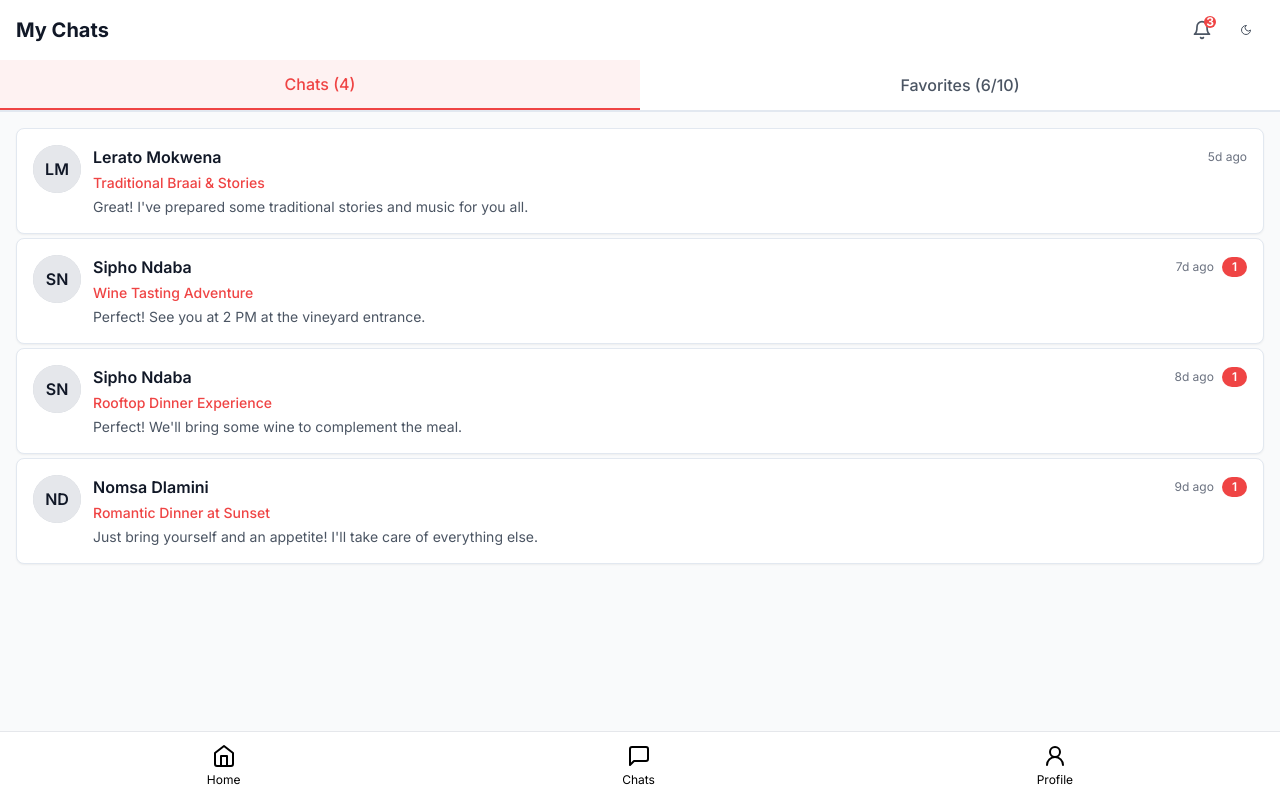
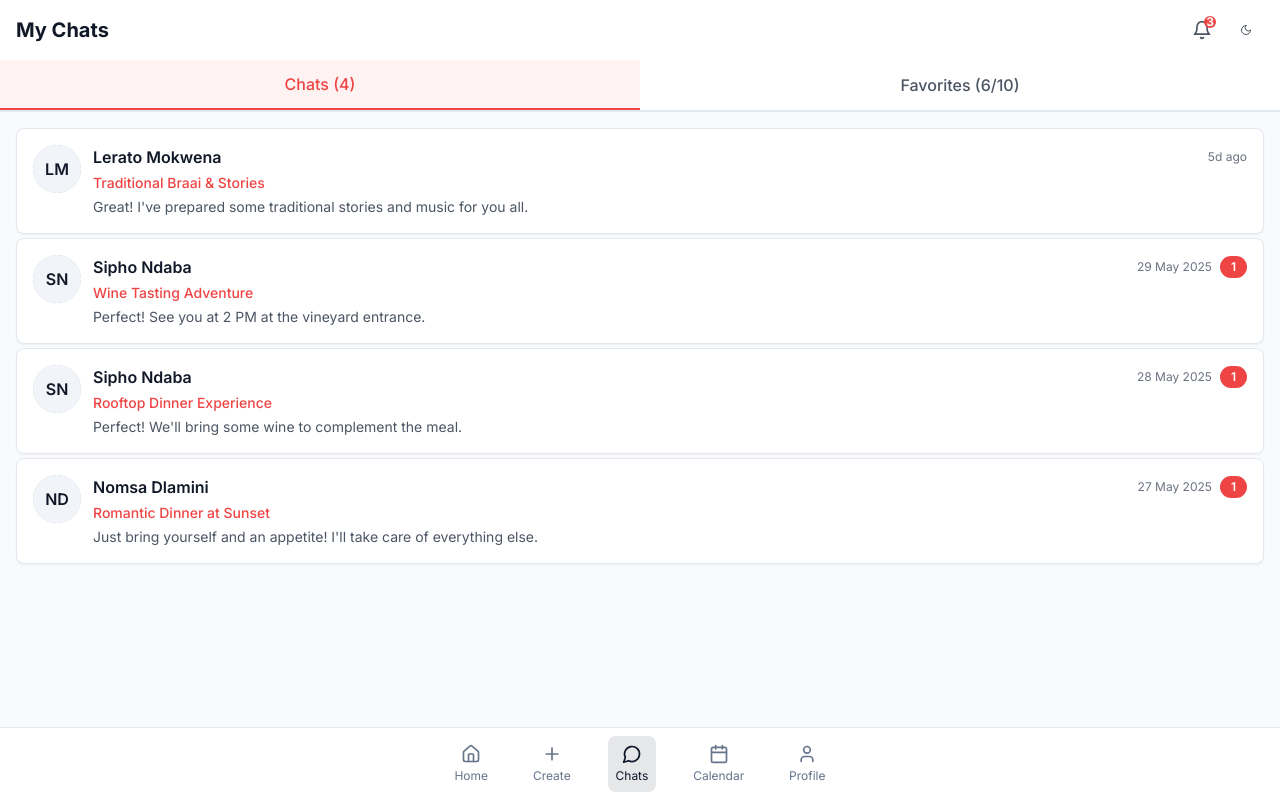
Before and after one commit to dumichanda/LoveOffer, a Next.js app: page /chats in a window 1280 px wide. Built offline with nearby package versions, Linux system fonts and the light colour scheme.

Commit message:
feat: add missing UI components and resolve module errors
Implement core UI components and update dependencies for full functionality.

Co-authored-by: null <33031037+dumichanda@users.noreply.github.com>

```diff
--- a/app/globals.css
+++ b/app/globals.css
@@ -24,11 +24,6 @@
     --input: 214.3 31.8% 91.4%;
     --ring: 222.2 84% 4.9%;
     --radius: 0.5rem;
-    --chart-1: 12 76% 61%;
-    --chart-2: 173 58% 39%;
-    --chart-3: 197 37% 24%;
-    --chart-4: 43 74% 66%;
-    --chart-5: 27 87% 67%;
   }
 
   .dark {
--- a/app/page.tsx
+++ b/app/page.tsx
@@ -1,6 +1,11 @@
 "use client"
 
 import { useState } from "react"
+import { Card, CardContent, CardHeader, CardTitle } from "@/components/ui/card"
+import { Button } from "@/components/ui/button"
+import { Badge } from "@/components/ui/badge"
+import { Avatar, AvatarFallback, AvatarImage } from "@/components/ui/avatar"
+import { BottomNav } from "@/components/bottom-nav"
 
 export default function HomePage() {
   const [showWelcome, setShowWelcome] = useState(true)
@@ -8,12 +13,14 @@ export default function HomePage() {
   if (showWelcome) {
     return (
       <div className="min-h-screen flex items-center justify-center bg-gradient-to-br from-pink-50 to-purple-50 p-4">
-        <div className="w-full max-w-md p-6 bg-white rounded-lg shadow-lg">
-          <div className="text-center space-y-6">
-            <h1 className="text-3xl font-bold bg-gradient-to-r from-pink-500 to-purple-600 bg-clip-text text-transparent">
+        <Card className="w-full max-w-md">
+          <CardHeader>
+            <CardTitle className="text-center text-3xl bg-gradient-to-r from-pink-500 to-purple-600 bg-clip-text text-transparent">
               DateCraft
-            </h1>
-            <p className="text-lg text-gray-600">Discover unique dating experiences in South Africa</p>
+            </CardTitle>
+          </CardHeader>
+          <CardContent className="space-y-6">
+            <p className="text-lg text-gray-600 text-center">Discover unique dating experiences in South Africa</p>
 
             <div className="grid grid-cols-2 gap-4 text-center">
               <div className="space-y-2">
@@ -27,35 +34,33 @@ export default function HomePage() {
             </div>
 
             <div className="space-y-3">
-              <button
-                onClick={() => setShowWelcome(false)}
-                className="w-full bg-blue-600 text-white py-3 px-4 rounded-md hover:bg-blue-700 transition-colors"
-              >
+              <Button onClick={() => setShowWelcome(false)} className="w-full">
                 Get Started
-              </button>
-              <button className="w-full border border-gray-300 bg-transparent py-3 px-4 rounded-md hover:bg-gray-100 transition-colors">
+              </Button>
+              <Button variant="outline" className="w-full">
                 Learn More
-              </button>
+              </Button>
             </div>
-          </div>
-        </div>
+          </CardContent>
+        </Card>
       </div>
     )
   }
 
   return (
-    <div className="min-h-screen bg-gray-50">
+    <div className="min-h-screen bg-gray-50 pb-20">
       {/* Header */}
       <div className="bg-white border-b border-gray-200 px-4 py-3 flex items-center justify-between">
         <h1 className="text-xl font-bold">DateCraft</h1>
-        <div className="w-8 h-8 bg-gray-200 rounded-full flex items-center justify-center">
-          <span className="text-sm font-medium">U</span>
-        </div>
+        <Avatar className="w-8 h-8">
+          <AvatarImage src="/placeholder-avatar.jpg" alt="User" />
+          <AvatarFallback>U</AvatarFallback>
+        </Avatar>
       </div>
 
       {/* Main Content */}
       <div className="p-3">
-        <div className="bg-white rounded-lg shadow-sm overflow-hidden w-full cursor-pointer">
+        <Card className="relative overflow-hidden w-full cursor-pointer">
           <div className="h-[400px] bg-gradient-to-br from-blue-400 to-purple-500 relative">
             <div className="absolute inset-0 bg-gradient-to-t from-black/60 to-transparent" />
 
@@ -70,9 +75,9 @@ export default function HomePage() {
               </div>
 
               <div className="flex items-center gap-2 mb-3">
-                <div className="w-8 h-8 bg-white/20 rounded-full flex items-center justify-center">
-                  <span className="text-sm font-medium">H</span>
-                </div>
+                <Avatar className="w-8 h-8">
+                  <AvatarFallback>H</AvatarFallback>
+                </Avatar>
                 <span className="text-base">by John Host</span>
               </div>
 
@@ -86,78 +91,32 @@ export default function HomePage() {
 
               {/* Tags */}
               <div className="flex flex-wrap gap-1">
-                <span className="bg-white/20 text-white text-xs px-2 py-1 rounded-full">Coffee</span>
-                <span className="bg-white/20 text-white text-xs px-2 py-1 rounded-full">Casual</span>
-                <span className="bg-white/20 text-white text-xs px-2 py-1 rounded-full">Outdoor</span>
+                <Badge variant="secondary" className="bg-white/20 text-white border-white/20">
+                  Coffee
+                </Badge>
+                <Badge variant="secondary" className="bg-white/20 text-white border-white/20">
+                  Casual
+                </Badge>
+                <Badge variant="secondary" className="bg-white/20 text-white border-white/20">
+                  Outdoor
+                </Badge>
               </div>
             </div>
           </div>
 
           {/* Action Buttons */}
-          <div className="p-6 flex justify-center gap-8 bg-white">
-            <button className="w-16 h-16 rounded-full border-2 border-gray-300 flex items-center justify-center text-2xl hover:bg-gray-50 transition-colors">
+          <CardContent className="flex justify-center gap-8 bg-white">
+            <Button variant="outline" size="icon" className="w-16 h-16 rounded-full border-2">
               ✕
-            </button>
-            <button className="w-16 h-16 rounded-full bg-red-500 text-white flex items-center justify-center text-2xl hover:bg-red-600 transition-colors">
+            </Button>
+            <Button size="icon" className="w-16 h-16 rounded-full bg-red-500 hover:bg-red-600">
               ❤️
-            </button>
-          </div>
-        </div>
+            </Button>
+          </CardContent>
+        </Card>
       </div>
 
-      {/* Bottom Navigation */}
-      <div className="fixed bottom-0 left-0 right-0 bg-white border-t border-gray-200 py-3 px-4 flex justify-around">
-        <div className="flex flex-col items-center">
-          <svg
-            xmlns="http://www.w3.org/2000/svg"
-            width="24"
-            height="24"
-            viewBox="0 0 24 24"
-            fill="none"
-            stroke="currentColor"
-            strokeWidth="2"
-            strokeLinecap="round"
-            strokeLinejoin="round"
-          >
-            <path d="m3 9 9-7 9 7v11a2 2 0 0 1-2 2H5a2 2 0 0 1-2-2z"></path>
-            <polyline points="9 22 9 12 15 12 15 22"></polyline>
-          </svg>
-          <span className="text-xs mt-1">Home</span>
-        </div>
-        <div className="flex flex-col items-center">
-          <svg
-            xmlns="http://www.w3.org/2000/svg"
-            width="24"
-            height="24"
-            viewBox="0 0 24 24"
-            fill="none"
-            stroke="currentColor"
-            strokeWidth="2"
-            strokeLinecap="round"
-            strokeLinejoin="round"
-          >
-            <path d="M21 15a2 2 0 0 1-2 2H7l-4 4V5a2 2 0 0 1 2-2h14a2 2 0 0 1 2 2z"></path>
-          </svg>
-          <span className="text-xs mt-1">Chats</span>
-        </div>
-        <div className="flex flex-col items-center">
-          <svg
-            xmlns="http://www.w3.org/2000/svg"
-            width="24"
-            height="24"
-            viewBox="0 0 24 24"
-            fill="none"
-            stroke="currentColor"
-            strokeWidth="2"
-            strokeLinecap="round"
-            strokeLinejoin="round"
-          >
-            <circle cx="12" cy="8" r="5"></circle>
-            <path d="M20 21a8 8 0 1 0-16 0"></path>
-          </svg>
-          <span className="text-xs mt-1">Profile</span>
-        </div>
-      </div>
+      <BottomNav />
     </div>
   )
 }
--- a/components/bottom-nav.tsx
+++ b/components/bottom-nav.tsx
@@ -1,59 +1,40 @@
+"use client"
+
+import { Home, Plus, MessageCircle, Calendar, User } from "lucide-react"
 import Link from "next/link"
+import { usePathname } from "next/navigation"
 
-function BottomNav() {
+const BottomNav = () => {
+  const pathname = usePathname()
+
+  const navItems = [
+    { href: "/", icon: Home, label: "Home" },
+    { href: "/create", icon: Plus, label: "Create" },
+    { href: "/chats", icon: MessageCircle, label: "Chats" },
+    { href: "/calendar", icon: Calendar, label: "Calendar" },
+    { href: "/profile", icon: User, label: "Profile" },
+  ]
+
   return (
-    <div className="fixed bottom-0 left-0 right-0 bg-white border-t border-gray-200 py-3 px-4 flex justify-around">
-      <Link href="/" className="flex flex-col items-center">
-        <svg
-          xmlns="http://www.w3.org/2000/svg"
-          width="24"
-          height="24"
-          viewBox="0 0 24 24"
-          fill="none"
-          stroke="currentColor"
-          strokeWidth="2"
-          strokeLinecap="round"
-          strokeLinejoin="round"
-        >
-          <path d="m3 9 9-7 9 7v11a2 2 0 0 1-2 2H5a2 2 0 0 1-2-2z"></path>
-          <polyline points="9 22 9 12 15 12 15 22"></polyline>
-        </svg>
-        <span className="text-xs mt-1">Home</span>
-      </Link>
-      <Link href="/chats" className="flex flex-col items-center">
-        <svg
-          xmlns="http://www.w3.org/2000/svg"
-          width="24"
-          height="24"
-          viewBox="0 0 24 24"
-          fill="none"
-          stroke="currentColor"
-          strokeWidth="2"
-          strokeLinecap="round"
-          strokeLinejoin="round"
-        >
-          <path d="M21 15a2 2 0 0 1-2 2H7l-4 4V5a2 2 0 0 1 2-2h14a2 2 0 0 1 2 2z"></path>
-        </svg>
-        <span className="text-xs mt-1">Chats</span>
-      </Link>
-      <Link href="/profile" className="flex flex-col items-center">
-        <svg
-          xmlns="http://www.w3.org/2000/svg"
-          width="24"
-          height="24"
-          viewBox="0 0 24 24"
-          fill="none"
-          stroke="currentColor"
-          strokeWidth="2"
-          strokeLinecap="round"
-          strokeLinejoin="round"
-        >
-          <circle cx="12" cy="8" r="5"></circle>
-          <path d="M20 21a8 8 0 1 0-16 0"></path>
-        </svg>
-        <span className="text-xs mt-1">Profile</span>
-      </Link>
-    </div>
+    <nav className="fixed bottom-0 left-0 right-0 bg-background/95 backdrop-blur-sm border-t border-border z-50">
+      <div className="flex items-center justify-around py-2 px-4 max-w-md mx-auto">
+        {navItems.map(({ href, icon: Icon, label }) => {
+          const isActive = pathname === href
+          return (
+            <Link
+              key={href}
+              href={href}
+              className={`flex flex-col items-center p-2 rounded-lg transition-colors ${
+                isActive ? "text-primary bg-primary/10" : "text-muted-foreground hover:text-foreground hover:bg-accent"
+              }`}
+            >
+              <Icon className="w-5 h-5" />
+              <span className="text-xs mt-1">{label}</span>
+            </Link>
+          )
+        })}
+      </div>
+    </nav>
   )
 }
 
--- a/components/ui/avatar.tsx
+++ b/components/ui/avatar.tsx
@@ -1,29 +1,39 @@
-import type React from "react"
+"use client"
 
-interface AvatarProps {
-  className?: string
-  children?: React.ReactNode
-}
+import * as React from "react"
+import * as AvatarPrimitive from "@radix-ui/react-avatar"
+import { cn } from "@/lib/utils"
 
-export function Avatar({ className, children }: AvatarProps) {
-  return (
-    <div className={`relative flex h-10 w-10 shrink-0 overflow-hidden rounded-full ${className || ""}`}>{children}</div>
-  )
-}
+const Avatar = React.forwardRef<
+  React.ElementRef<typeof AvatarPrimitive.Root>,
+  React.ComponentPropsWithoutRef<typeof AvatarPrimitive.Root>
+>(({ className, ...props }, ref) => (
+  <AvatarPrimitive.Root
+    ref={ref}
+    className={cn("relative flex h-10 w-10 shrink-0 overflow-hidden rounded-full", className)}
+    {...props}
+  />
+))
+Avatar.displayName = AvatarPrimitive.Root.displayName
 
-interface AvatarImageProps extends React.ImgHTMLAttributes<HTMLImageElement> {}
+const AvatarImage = React.forwardRef<
+  React.ElementRef<typeof AvatarPrimitive.Image>,
+  React.ComponentPropsWithoutRef<typeof AvatarPrimitive.Image>
+>(({ className, ...props }, ref) => (
+  <AvatarPrimitive.Image ref={ref} className={cn("aspect-square h-full w-full", className)} {...props} />
+))
+AvatarImage.displayName = AvatarPrimitive.Image.displayName
 
-export function AvatarImage({ className, ...props }: AvatarImageProps) {
-  return <img className={`aspect-square h-full w-full ${className || ""}`} {...props} />
-}
+const AvatarFallback = React.forwardRef<
+  React.ElementRef<typeof AvatarPrimitive.Fallback>,
+  React.ComponentPropsWithoutRef<typeof AvatarPrimitive.Fallback>
+>(({ className, ...props }, ref) => (
+  <AvatarPrimitive.Fallback
+    ref={ref}
+    className={cn("flex h-full w-full items-center justify-center rounded-full bg-muted", className)}
+    {...props}
+  />
+))
+AvatarFallback.displayName = AvatarPrimitive.Fallback.displayName
 
-interface AvatarFallbackProps extends React.HTMLAttributes<HTMLDivElement> {}
-
-export function AvatarFallback({ className, ...props }: AvatarFallbackProps) {
-  return (
-    <div
-      className={`flex h-full w-full items-center justify-center rounded-full bg-gray-200 ${className || ""}`}
-      {...props}
-    />
-  )
-}
+export { Avatar, AvatarImage, AvatarFallback }
--- a/components/ui/badge.tsx
+++ b/components/ui/badge.tsx
@@ -1,19 +1,28 @@
-import type React from "react"
+import type * as React from "react"
+import { cva, type VariantProps } from "class-variance-authority"
+import { cn } from "@/lib/utils"
 
-interface BadgeProps extends React.HTMLAttributes<HTMLDivElement> {
-  variant?: "default" | "secondary"
+const badgeVariants = cva(
+  "inline-flex items-center rounded-full border px-2.5 py-0.5 text-xs font-semibold transition-colors focus:outline-none focus:ring-2 focus:ring-ring focus:ring-offset-2",
+  {
+    variants: {
+      variant: {
+        default: "border-transparent bg-primary text-primary-foreground hover:bg-primary/80",
+        secondary: "border-transparent bg-secondary text-secondary-foreground hover:bg-secondary/80",
+        destructive: "border-transparent bg-destructive text-destructive-foreground hover:bg-destructive/80",
+        outline: "text-foreground",
+      },
+    },
+    defaultVariants: {
+      variant: "default",
+    },
+  },
+)
+
+export interface BadgeProps extends React.HTMLAttributes<HTMLDivElement>, VariantProps<typeof badgeVariants> {}
+
+function Badge({ className, variant, ...props }: BadgeProps) {
+  return <div className={cn(badgeVariants({ variant }), className)} {...props} />
 }
 
-export function Badge({ className, variant = "default", ...props }: BadgeProps) {
-  const variantStyles = {
-    default: "bg-blue-100 text-blue-800",
-    secondary: "bg-gray-100 text-gray-800",
-  }
-
-  return (
-    <div
-      className={`inline-flex items-center rounded-full px-2.5 py-0.5 text-xs font-semibold ${variantStyles[variant]} ${className || ""}`}
-      {...props}
-    />
-  )
-}
+export { Badge, badgeVariants }
--- a/components/ui/button.tsx
+++ b/components/ui/button.tsx
@@ -1,27 +1,46 @@
-import type React from "react"
+import * as React from "react"
+import { Slot } from "@radix-ui/react-slot"
+import { cva, type VariantProps } from "class-variance-authority"
+import { cn } from "@/lib/utils"
 
-interface ButtonProps extends React.ButtonHTMLAttributes<HTMLButtonElement> {
-  variant?: "default" | "outline" | "ghost"
-  size?: "default" | "sm" | "lg"
+const buttonVariants = cva(
+  "inline-flex items-center justify-center whitespace-nowrap rounded-md text-sm font-medium ring-offset-background transition-colors focus-visible:outline-none focus-visible:ring-2 focus-visible:ring-ring focus-visible:ring-offset-2 disabled:pointer-events-none disabled:opacity-50",
+  {
+    variants: {
+      variant: {
+        default: "bg-primary text-primary-foreground hover:bg-primary/90",
+        destructive: "bg-destructive text-destructive-foreground hover:bg-destructive/90",
+        outline: "border border-input bg-background hover:bg-accent hover:text-accent-foreground",
+        secondary: "bg-secondary text-secondary-foreground hover:bg-secondary/80",
+        ghost: "hover:bg-accent hover:text-accent-foreground",
+        link: "text-primary underline-offset-4 hover:underline",
+      },
+      size: {
+        default: "h-10 px-4 py-2",
+        sm: "h-9 rounded-md px-3",
+        lg: "h-11 rounded-md px-8",
+        icon: "h-10 w-10",
+      },
+    },
+    defaultVariants: {
+      variant: "default",
+      size: "default",
+    },
+  },
+)
+
+export interface ButtonProps
+  extends React.ButtonHTMLAttributes<HTMLButtonElement>,
+    VariantProps<typeof buttonVariants> {
+  asChild?: boolean
 }
 
-export function Button({ className, variant = "default", size = "default", ...props }: ButtonProps) {
-  const baseStyles =
-    "inline-flex items-center justify-center rounded-md font-medium transition-colors focus-visible:outline-none focus-visible:ring-2 focus-visible:ring-offset-2 disabled:opacity-50"
+const Button = React.forwardRef<HTMLButtonElement, ButtonProps>(
+  ({ className, variant, size, asChild = false, ...props }, ref) => {
+    const Comp = asChild ? Slot : "button"
+    return <Comp className={cn(buttonVariants({ variant, size, className }))} ref={ref} {...props} />
+  },
+)
+Button.displayName = "Button"
 
-  const variantStyles = {
-    default: "bg-blue-600 text-white hover:bg-blue-700",
-    outline: "border border-gray-300 bg-transparent hover:bg-gray-100",
-    ghost: "bg-transparent hover:bg-gray-100",
-  }
-
-  const sizeStyles = {
-    default: "h-10 px-4 py-2",
-    sm: "h-8 px-3 text-sm",
-    lg: "h-12 px-6 text-lg",
-  }
-
-  return (
-    <button className={`${baseStyles} ${variantStyles[variant]} ${sizeStyles[size]} ${className || ""}`} {...props} />
-  )
-}
+export { Button, buttonVariants }
--- a/components/ui/card.tsx
+++ b/components/ui/card.tsx
@@ -1,5 +1,4 @@
 import * as React from "react"
-
 import { cn } from "@/lib/utils"
 
 const Card = React.forwardRef<HTMLDivElement, React.HTMLAttributes<HTMLDivElement>>(({ className, ...props }, ref) => (
@@ -14,16 +13,16 @@ const CardHeader = React.forwardRef<HTMLDivElement, React.HTMLAttributes<HTMLDiv
 )
 CardHeader.displayName = "CardHeader"
 
-const CardTitle = React.forwardRef<HTMLDivElement, React.HTMLAttributes<HTMLDivElement>>(
+const CardTitle = React.forwardRef<HTMLParagraphElement, React.HTMLAttributes<HTMLHeadingElement>>(
   ({ className, ...props }, ref) => (
-    <div ref={ref} className={cn("text-2xl font-semibold leading-none tracking-tight", className)} {...props} />
+    <h3 ref={ref} className={cn("text-2xl font-semibold leading-none tracking-tight", className)} {...props} />
   ),
 )
 CardTitle.displayName = "CardTitle"
 
-const CardDescription = React.forwardRef<HTMLDivElement, React.HTMLAttributes<HTMLDivElement>>(
+const CardDescription = React.forwardRef<HTMLParagraphElement, React.HTMLAttributes<HTMLParagraphElement>>(
   ({ className, ...props }, ref) => (
-    <div ref={ref} className={cn("text-sm text-muted-foreground", className)} {...props} />
+    <p ref={ref} className={cn("text-sm text-muted-foreground", className)} {...props} />
   ),
 )
 CardDescription.displayName = "CardDescription"
--- a/lib/utils.ts
+++ b/lib/utils.ts
@@ -5,55 +5,49 @@ export function cn(...inputs: ClassValue[]) {
   return twMerge(clsx(inputs))
 }
 
-export function formatDateTime(date: string | Date, startTime: string, endTime: string): string {
-  const dateObj = new Date(date)
-  const options: Intl.DateTimeFormatOptions = {
-    weekday: "short",
+export function formatDateTime(date: Date | string): string {
+  const d = new Date(date)
+  return d.toLocaleString("en-ZA", {
+    timeZone: "Africa/Johannesburg",
+    year: "numeric",
+    month: "short",
     day: "numeric",
-    month: "short",
-    timeZone: "Africa/Johannesburg",
-  }
-
-  return `${dateObj.toLocaleDateString("en-ZA", options)}, ${startTime}-${endTime}`
+    hour: "2-digit",
+    minute: "2-digit",
+  })
 }
 
-export function formatDate(date: string | Date): string {
-  const dateObj = new Date(date)
-  const options: Intl.DateTimeFormatOptions = {
+export function formatDate(date: Date | string): string {
+  const d = new Date(date)
+  return d.toLocaleDateString("en-ZA", {
+    timeZone: "Africa/Johannesburg",
+    year: "numeric",
+    month: "long",
     day: "numeric",
-    month: "short",
-    year: "numeric",
-    timeZone: "Africa/Johannesburg",
-  }
-
-  return dateObj.toLocaleDateString("en-ZA", options)
+  })
 }
 
-export function formatTime(time: string): string {
-  return time
+export function formatTime(date: Date | string): string {
+  const d = new Date(date)
+  return d.toLocaleTimeString("en-ZA", {
+    timeZone: "Africa/Johannesburg",
+    hour: "2-digit",
+    minute: "2-digit",
+  })
 }
 
-export function getTimeAgo(date: string | Date): string {
+export function getTimeAgo(date: Date | string): string {
   const now = new Date()
   const past = new Date(date)
-  const diffMs = now.getTime() - past.getTime()
+  const diffInSeconds = Math.floor((now.getTime() - past.getTime()) / 1000)
 
-  const diffSecs = Math.floor(diffMs / 1000)
-  const diffMins = Math.floor(diffSecs / 60)
-  const diffHours = Math.floor(diffMins / 60)
-  const diffDays = Math.floor(diffHours / 24)
-
-  if (diffDays > 0) {
-    return `${diffDays}d ago`
-  } else if (diffHours > 0) {
-    return `${diffHours}h ago`
-  } else if (diffMins > 0) {
-    return `${diffMins}m ago`
-  } else {
-    return "just now"
-  }
+  if (diffInSeconds < 60) return "just now"
+  if (diffInSeconds < 3600) return `${Math.floor(diffInSeconds / 60)}m ago`
+  if (diffInSeconds < 86400) return `${Math.floor(diffInSeconds / 3600)}h ago`
+  if (diffInSeconds < 604800) return `${Math.floor(diffInSeconds / 86400)}d ago`
+  return formatDate(date)
 }
 
 export function generateId(): string {
-  return Math.random().toString(36).substring(2, 10)
+  return Math.random().toString(36).substring(2) + Date.now().toString(36)
 }
--- a/package.json
+++ b/package.json
@@ -17,7 +17,7 @@
     "@radix-ui/react-accordion": "1.2.2",
     "@radix-ui/react-alert-dialog": "1.1.4",
     "@radix-ui/react-aspect-ratio": "1.1.1",
-    "@radix-ui/react-avatar": "1.1.2",
+    "@radix-ui/react-avatar": "latest",
     "@radix-ui/react-checkbox": "1.1.3",
     "@radix-ui/react-collapsible": "1.1.2",
     "@radix-ui/react-context-menu": "2.2.4",
@@ -34,7 +34,7 @@
     "@radix-ui/react-select": "2.1.4",
     "@radix-ui/react-separator": "1.1.1",
     "@radix-ui/react-slider": "1.2.2",
-    "@radix-ui/react-slot": "1.1.1",
+    "@radix-ui/react-slot": "latest",
     "@radix-ui/react-switch": "1.1.2",
     "@radix-ui/react-tabs": "1.1.2",
     "@radix-ui/react-toast": "1.2.4",
--- a/tsconfig.json
+++ b/tsconfig.json
@@ -18,6 +18,7 @@
         "name": "next"
       }
     ],
+    "baseUrl": ".",
     "paths": {
       "@/*": ["./*"]
     }
```
Also changed, not shown: tailwind.config.js (+28 -4 lines), 2 other files (tests, documents, lock files or other folders).
